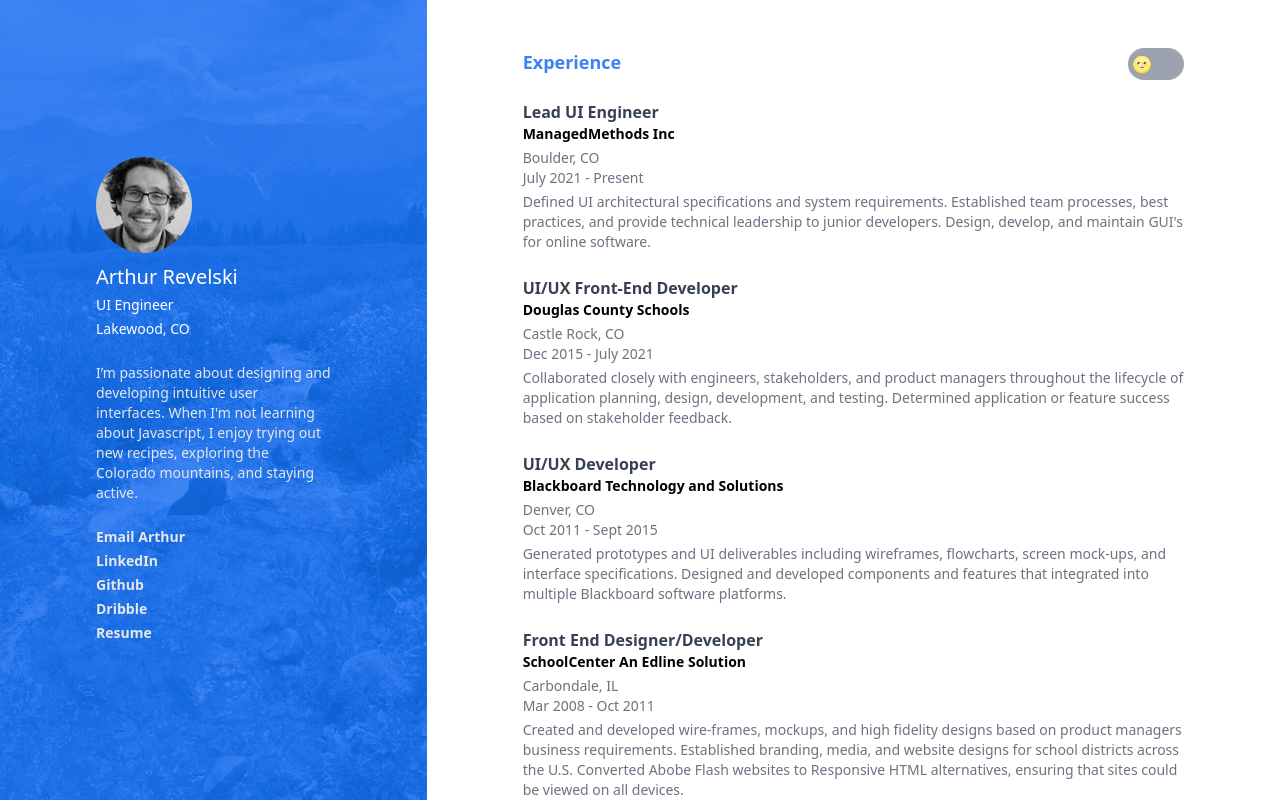
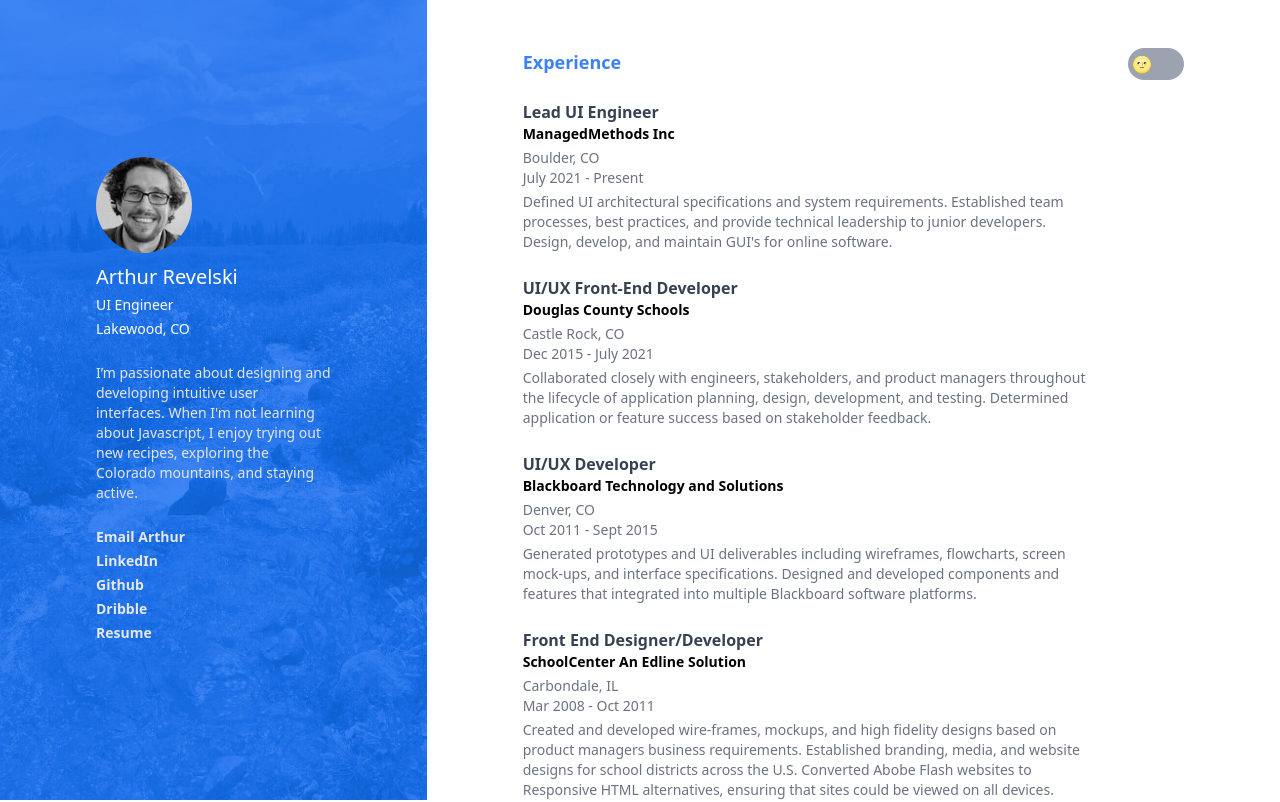
Before and after one commit to arthurgr/arevelski-nextjs-portfolio, a Next.js app: page / in a window 1280 px wide. Shown: the top 802 px of the page. Built offline with nearby package versions, Linux system fonts and the light colour scheme.

Commit message:
updated experience layout

```diff
--- a/components/resume/Experience/Experience.tsx
+++ b/components/resume/Experience/Experience.tsx
@@ -41,7 +41,7 @@
       <h1 className="text-lg font-bold text-blue-500 dark:text-blue-300">
         Experience
       </h1>
-      <ul>
+      <ul className="lg:max-w-xl">
         {config.map((e) => {
           return <ExperienceItem key={e.title} config={e} />;
         })}
```
